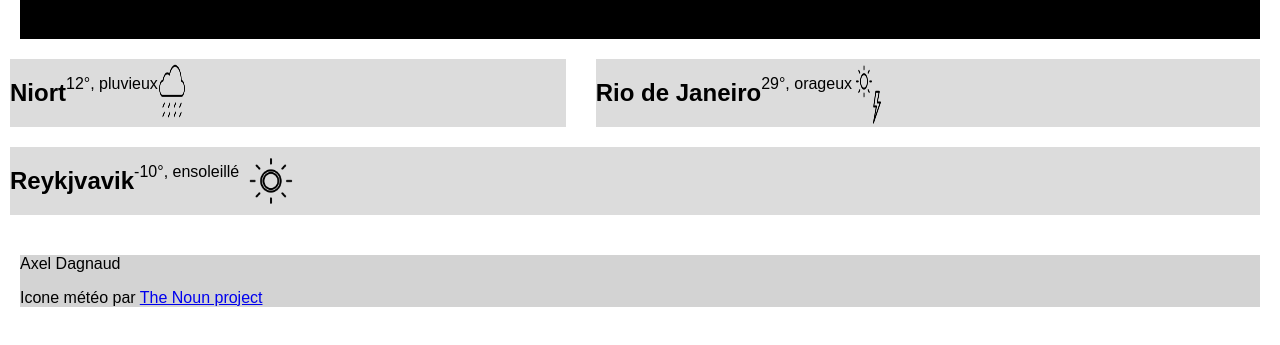
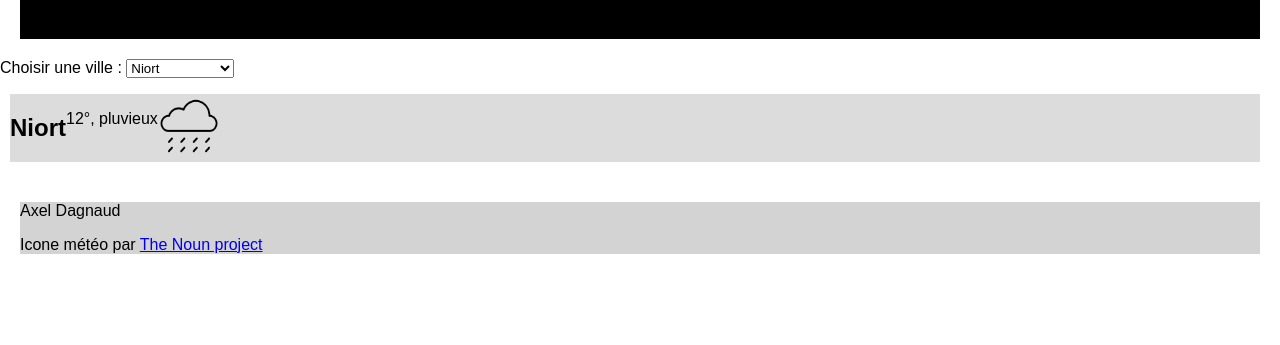
Before and after one commit to AxelD17870/AxelD17870.github.io, a plain HTML site: page index.html in a window 1280 px wide. Shown: the part 101-446 px from the top of the page. Drawn offline with Linux system fonts and the light colour scheme.

Commit message:
Update index.html

```diff
--- a/index.html
+++ b/index.html
@@ -1,11 +1,7 @@
 <!DOCTYPE html>
 <html>
 <head>
-		<script>
-			function afficheVille() { alert(villeChoisie);
-						let villeChoisie = "Niort"
-						}
-		</script>
+    <script src="scripts.js"></script>
     <link rel="stylesheet" href="styles.css" />
     <meta charset="UTF-8">
 </head>
@@ -13,19 +9,27 @@
 <header>
     <h1>TD n°1 Programmation web - Application météo</h1>
 </header>
-	<body onload="afficheVille()">
+<p> Choisir une ville :
+    <select id="nomVille" onchange="afficheVille()">
+        <option value="Niort" selected>Niort</option>
+        <option value="Rio">Rio de Janeiro</option>
+        <option value="Reykjvavik">Reykjvavik</option>
+    </select>
+</p>
+
+<body>
 <div class="flex">
-			<div class="ville">
+    <div id="Niort" class="ville">
         <h2>Niort</h2>
         <p>12°, pluvieux</p>
         <img src="pluvieux.png" width="5%"/>
     </div>
-			<div class="ville">
+    <div id="Rio" class="ville" style="display: none;">
         <h2>Rio de Janeiro</h2>
         <p>29°, orageux</p>
         <img src="orageux.png" width="5%"/>
     </div>
-			<div class="ville">
+    <div id="Reykjvavik" class="ville" style="display: none;">
         <h2>Reykjvavik</h2>
         <p>-10°, ensoleillé</p>
         <img src="ensoleille.png" width="5%"/>
```
Lines whose indentation alone changed are shown as unchanged.
